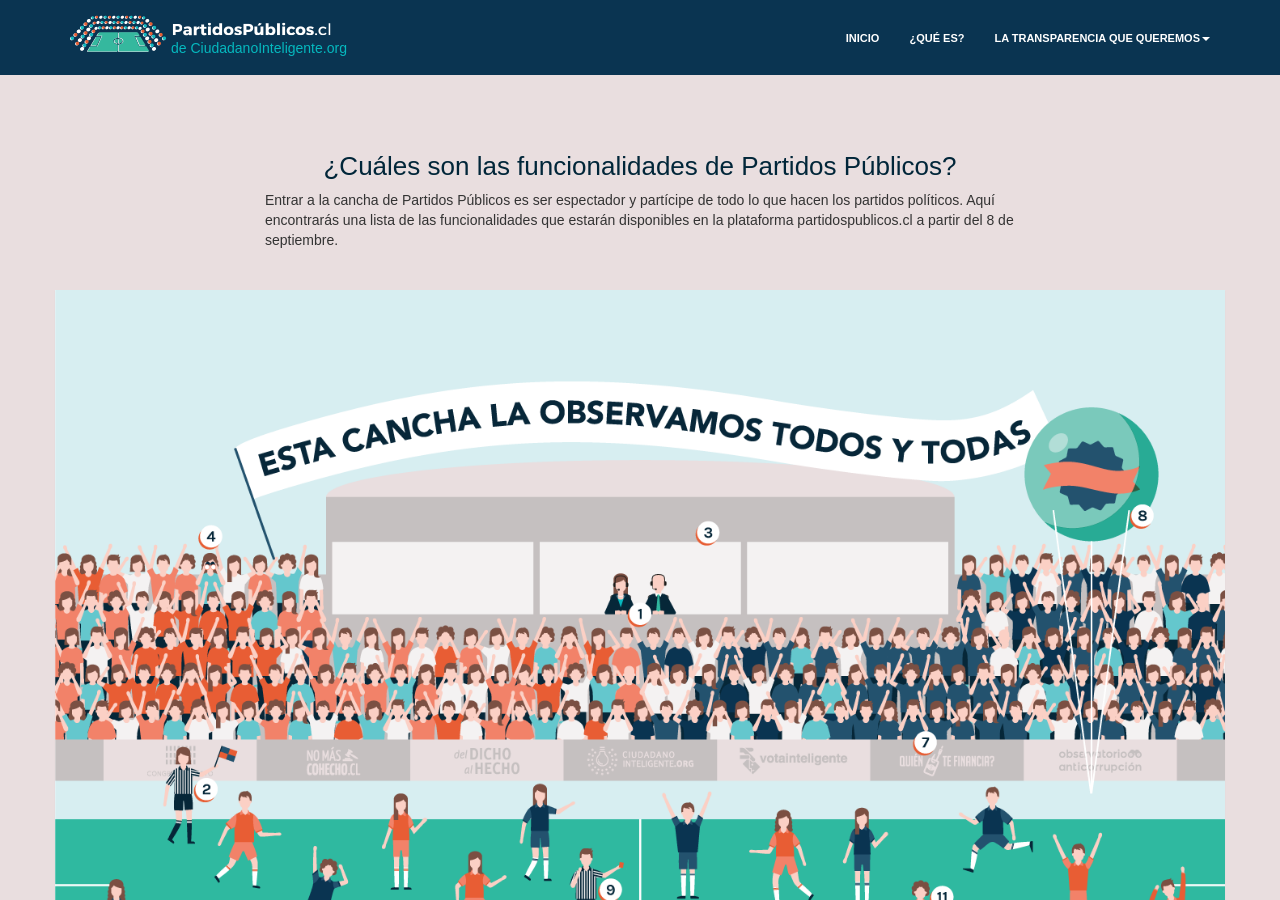
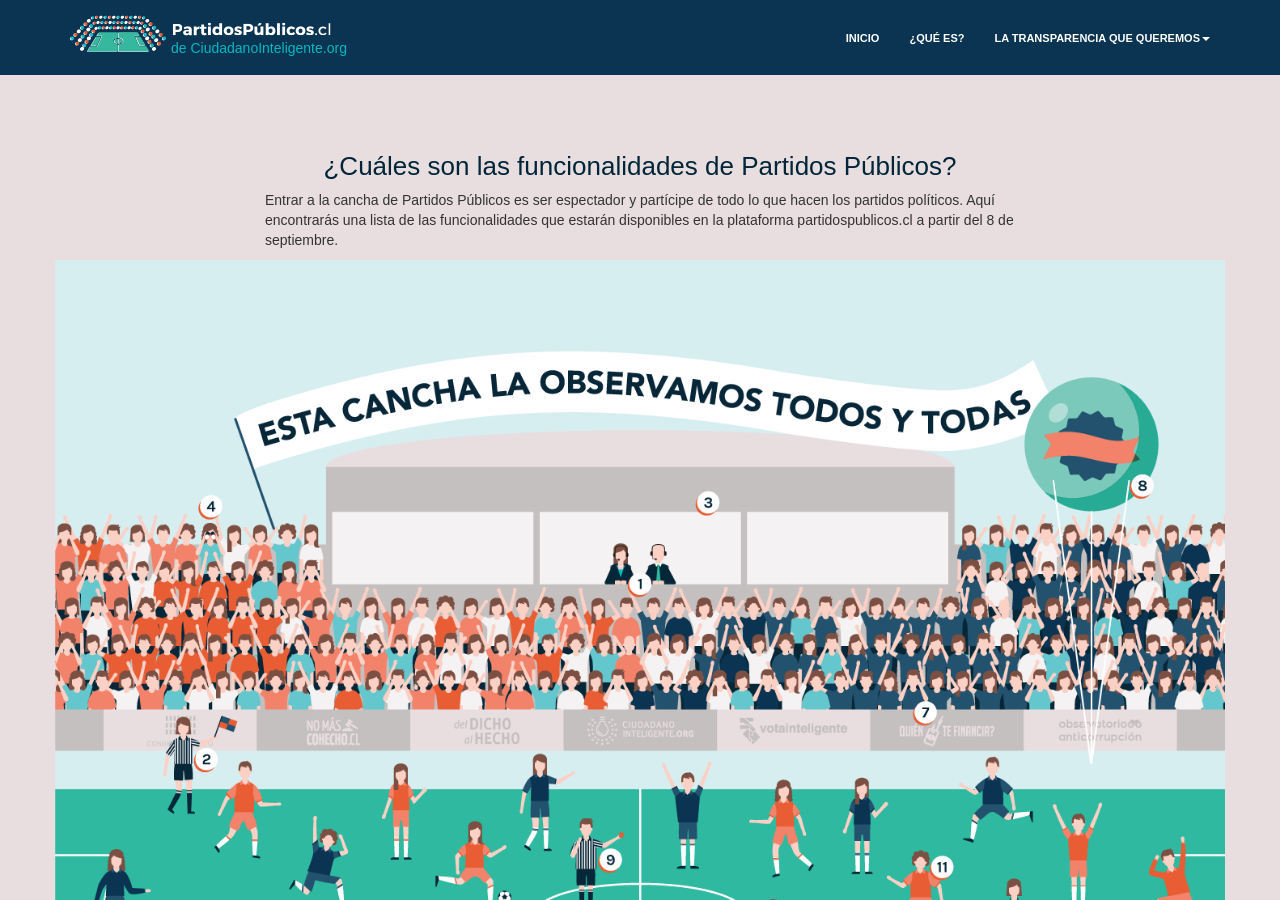
Before and after one commit to ciudadanointeligente/partidos-lanzamiento, a Jekyll site: the page built from que-es.html, in a window 1280 px wide and 900 px high, scrolled down 361 px. Built offline with Jekyll 4.4.1, drawn with Linux system fonts in a browser that asks for light colours; nearby versions of some CDN libraries.

Commit message:
Se elimina panel en cancha

```diff
--- a/que-es.html
+++ b/que-es.html
@@ -25,11 +25,7 @@
 
   <div class="container">
     <div class="row">
-      <div class="panel panel-default shadow-white">
-        <div class="panel-body">
           <img src="img/cancha.png" class="img-responsive">
-        </div>
-      </div>
     </div>
   </div>
 
```
